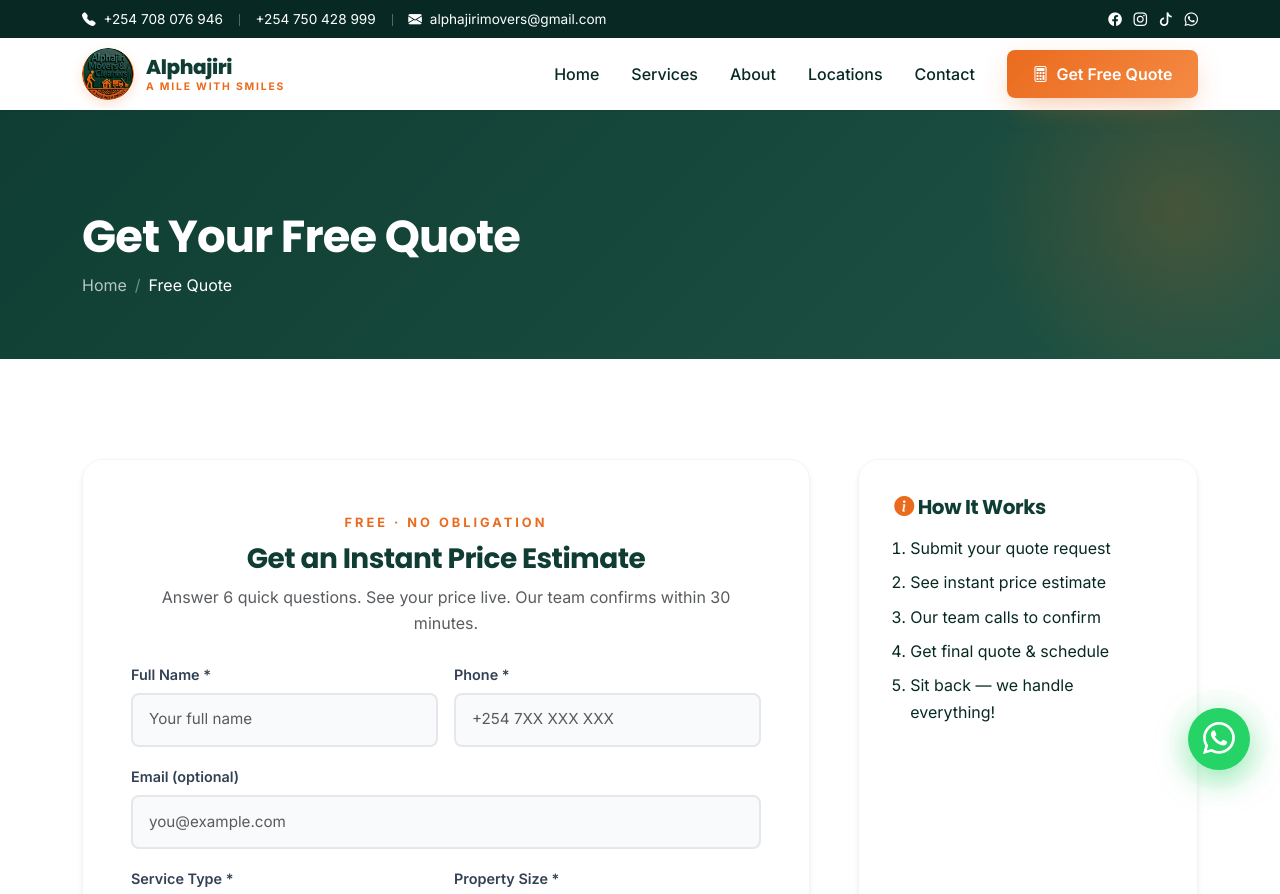
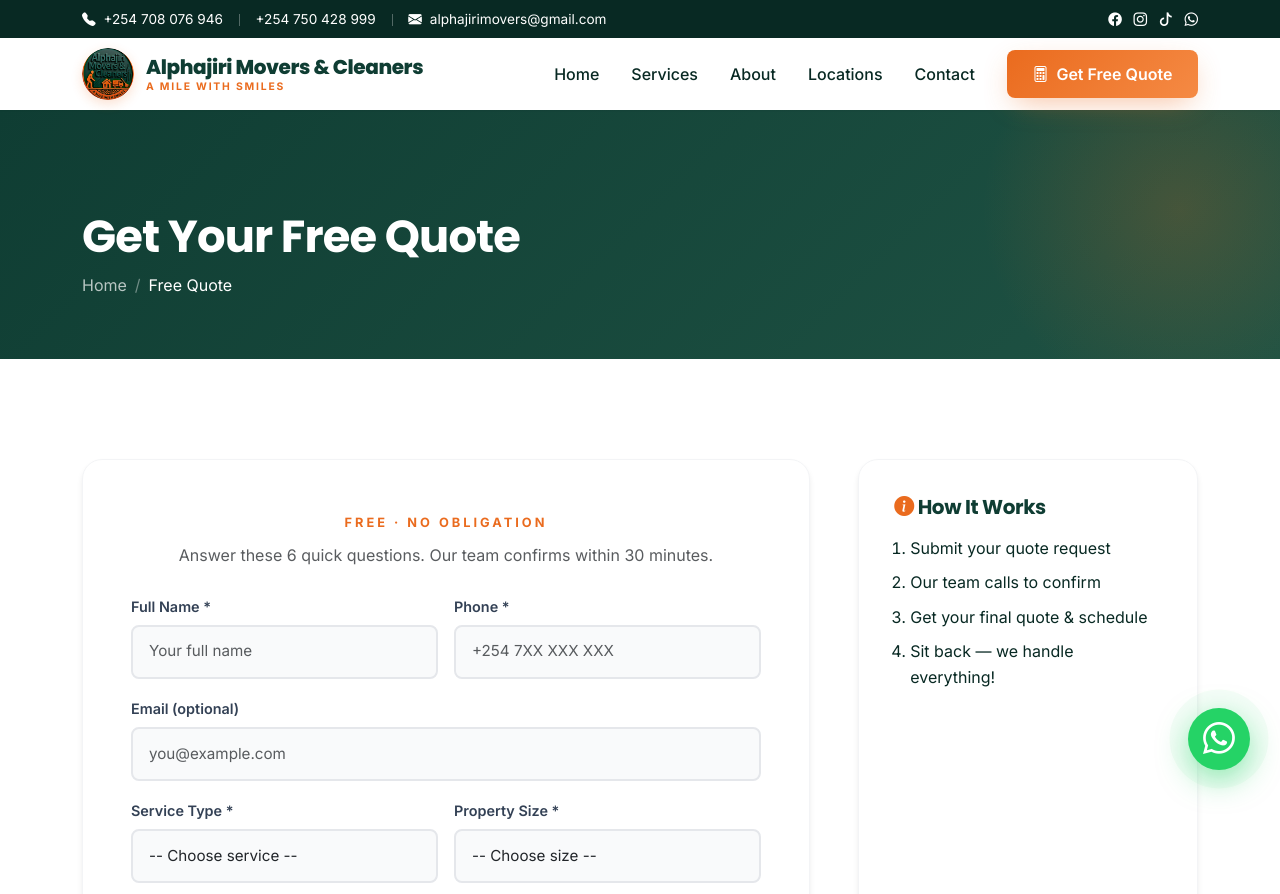
Before and after one commit to dollarpath/alphajiri_website, a plain HTML site: page quote.html in a window 1280 px wide. Shown: the top 894 px of the page. Drawn offline with nearby package versions, Linux system fonts and the light colour scheme.

Commit message:
update about,contact,location, quote and services

```diff
--- a/quote.html
+++ b/quote.html
@@ -39,7 +39,7 @@
         <a class="navbar-brand" href="index.html">
             <img src="images/logo.png" alt="Alphajiri Movers & Cleaners">
             <span class="brand-text">
-                <span class="brand-name">Alphajiri</span>
+                <span class="brand-name">Alphajiri Movers & Cleaners</span>
                 <span class="brand-tag">A Mile With Smiles</span>
             </span>
         </a>
@@ -78,8 +78,7 @@
                 <div class="service-card p-4 p-md-5">
                     <div class="text-center mb-4">
                         <span class="subtitle-text">Free · No Obligation</span>
-                        <h3 style="color: var(--primary);">Get an Instant Price Estimate</h3>
-                        <p class="text-muted">Answer 6 quick questions. See your price live. Our team confirms within 30 minutes.</p>
+                        <p class="text-muted">Answer these 6 quick questions. Our team confirms within 30 minutes.</p>
                     </div>
                         <form action="https://formsubmit.co/alphajirimovers@gmail.com" method="POST">
                         <input type="hidden" name="_subject" value="New Quote Request from Alphajiri Website">
@@ -135,9 +134,8 @@
                     <h5 style="color: var(--primary);"><i class="bi bi-info-circle-fill" style="color: var(--accent);"></i> How It Works</h5>
                     <ol class="mt-3 ps-3">
                         <li class="mb-2">Submit your quote request</li>
-                        <li class="mb-2">See instant price estimate</li>
                         <li class="mb-2">Our team calls to confirm</li>
-                        <li class="mb-2">Get final quote &amp; schedule</li>
+                        <li class="mb-2">Get your final quote &amp; schedule</li>
                         <li>Sit back — we handle everything!</li>
                     </ol>
                 </div>
@@ -158,7 +156,7 @@
             <div class="col-lg-4 col-md-6">
                 <div class="footer-brand-block">
                     <img src="images/logo.png" alt="Alphajiri">
-                    <h5 style="color:white;">Alphajiri<span class="footer-tagline">A Mile With Smiles</span></h5>
+                    <h5 style="color:white;">Alphajiri Movers & Cleaners<span class="footer-tagline">A Mile With Smiles</span></h5>
                 </div>
                 <p>Kenya's premium moving, packing, and cleaning company. Trusted by 500+ families and businesses.</p>
                 <div class="mt-3">
```
Also changed, not shown: about.html (+1 -1 lines), contact.html (+1 -1 lines), locations.html (+1 -1 lines), services.html (+1 -1 lines).
